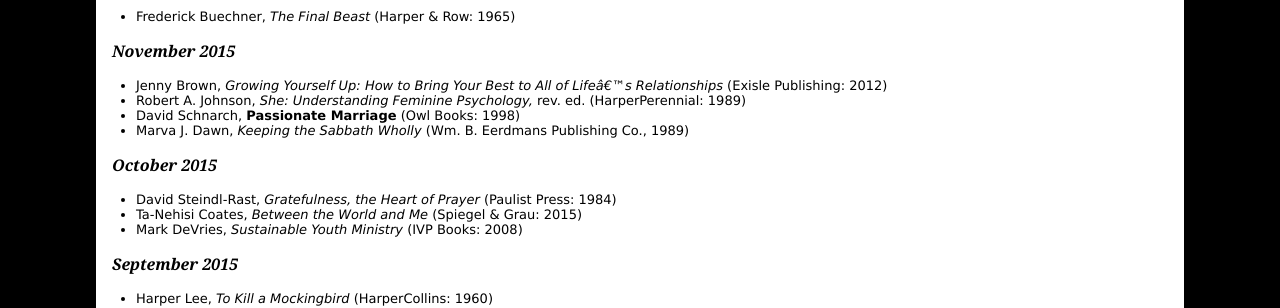
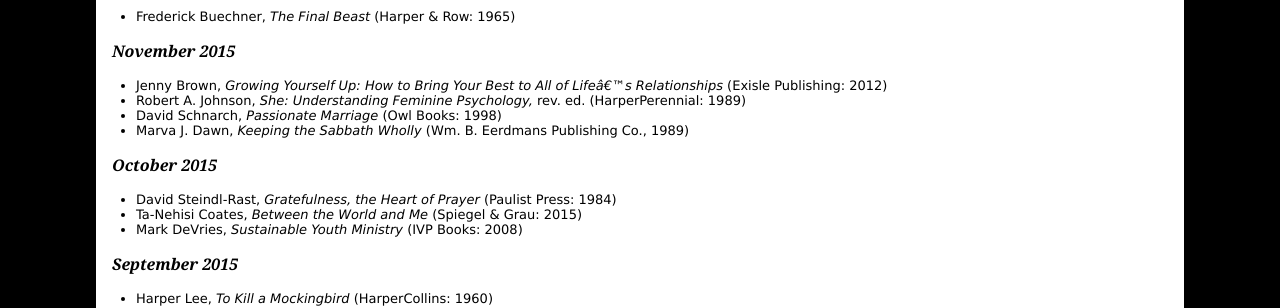
Before and after one commit to toddfoster/toddfoster.github.com, a Jekyll site: the page built from books.md, in a window 1280 px wide. Shown: the part 399-707 px from the top of the page. Built offline with Jekyll 4.4.1, drawn with Linux system fonts in a browser that asks for light colours.

Commit message:
bold -> ital for title

```diff
--- a/books.md
+++ b/books.md
@@ -20,7 +20,7 @@ Books I've read recently:
 ## November 2015
 * Jenny Brown, _Growing Yourself Up: How to Bring Your Best to All of Life's Relationships_ (Exisle Publishing: 2012)
 * Robert A. Johnson, _She: Understanding Feminine Psychology,_ rev. ed. (HarperPerennial: 1989)
-* David Schnarch, __Passionate Marriage__ (Owl Books: 1998)
+* David Schnarch, _Passionate Marriage_ (Owl Books: 1998)
 * Marva J. Dawn, _Keeping the Sabbath Wholly_ (Wm. B. Eerdmans Publishing Co., 1989)
 
 ## October 2015
```
